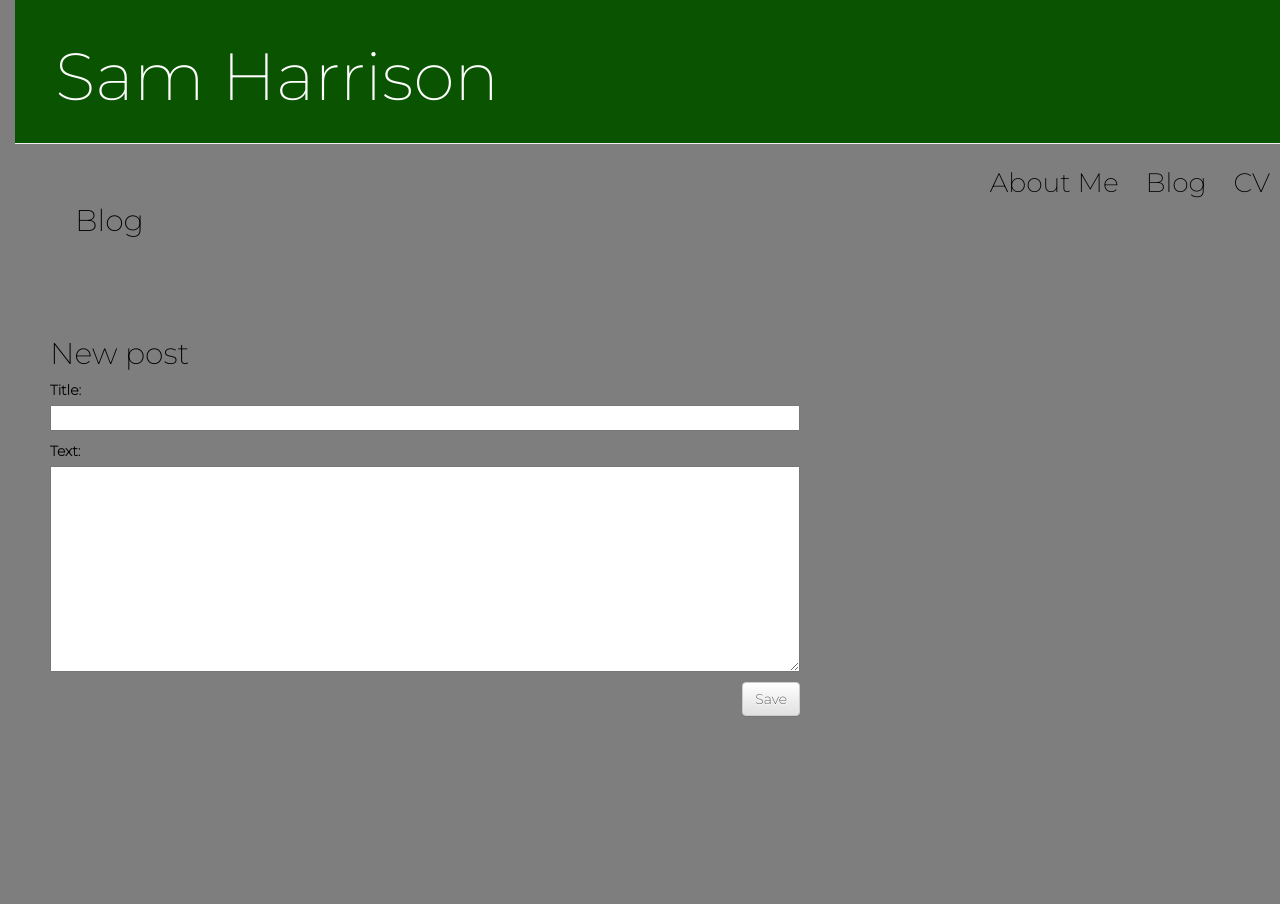
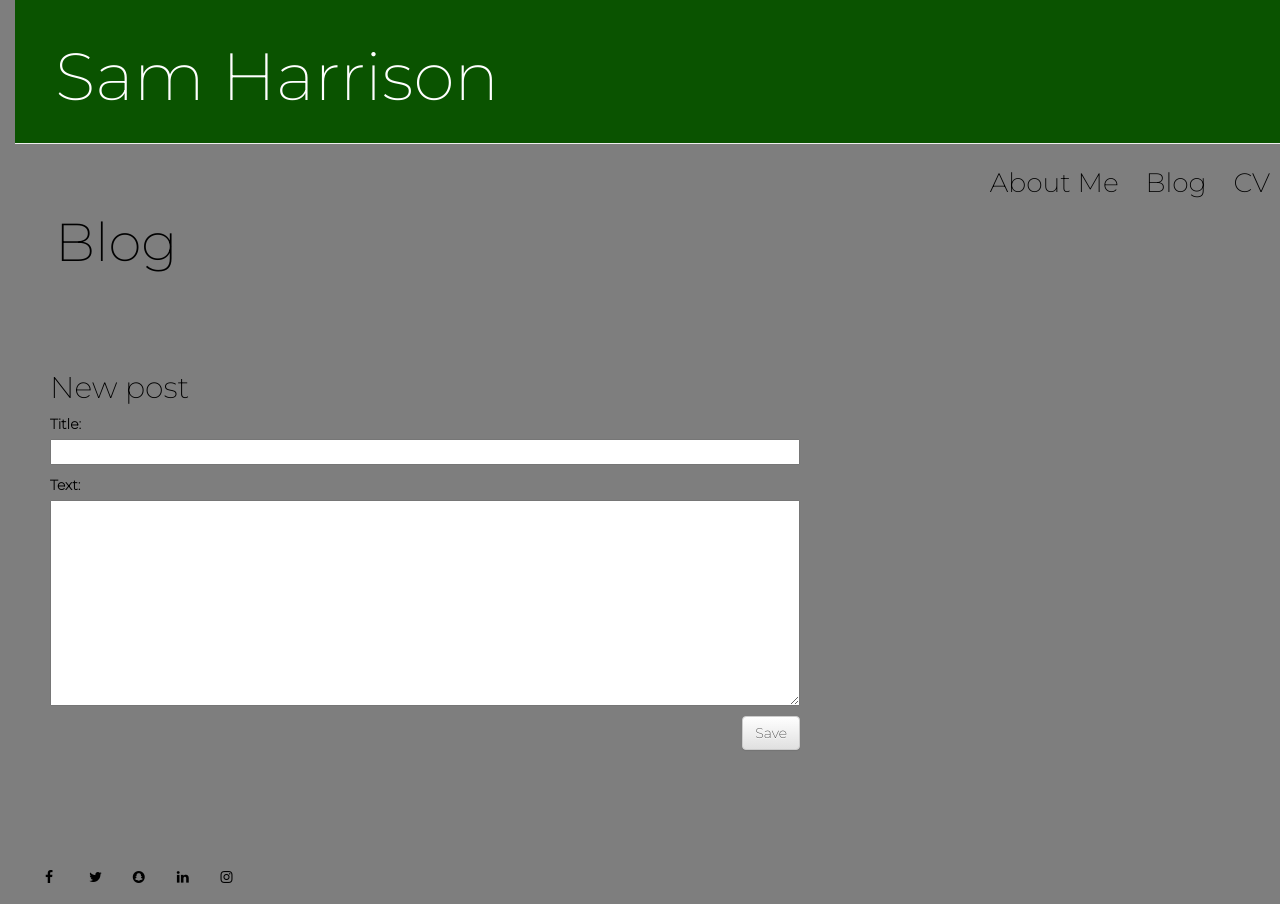
Before and after one commit to samh2575/Bridging-Coursework, a Django app: page /blog/post/new/ in a window 1280 px wide. Before the commit the page ends 716 px from the top, so only its background shows below. Run offline with Django 3.2, Linux system fonts and the light colour scheme; some libraries are stand-ins or nearby versions.

Commit message:
static rearange

```diff
--- a/blog/static/css/home.css
+++ /dev/null
@@ -1,125 +0,0 @@
-h1 a, h2 a {
-    font-family: 'Montserrat', sans-serif;
-}
-
-html {
-    background-color: #7e7e7e;
-}
-
-body {
-    padding-left: 15px;
-    background-color: #7e7e7e;
-}
-
-a:link{
-    color:#000000;
-  }
-  a:visited{
-    color: #000000;
-  }
-  a:hover{
-    color:orange;
-
-  }
-  a:focus{
-    color:#000000;
-  }
-  a:active{
-    color:#000000;
-  }
-
-.page-header {
-    background-color: #0a5300;
-    margin-top: 0;
-    padding: 20px 20px 20px 40px;
-}
-
-.page-header h1, .page-header h1 a, .page-header h1 a:visited, .page-header h1 a:active, .page-header h2 {
-    color: #ffffff;
-    font-family: 'Montserrat', sans-serif;
-    font-size: 50pt;
-    text-decoration: none;
-}
-
-.content {
-    margin-left: 40px;
-}
-
-h1, h2, h3, h4 {
-    font-family: 'Montserrat', sans-serif;
-}
-
-.date {
-    color: #3d3c3c;
-}
-
-.save {
-    float: right;
-}
-
-.post-form textarea, .post-form input {
-    width: 100%;
-}
-
-.top-menu, .top-menu:hover, .top-menu:visited {
-    color: #000000;
-    background-color: none;
-    font-family: 'Montserrat', sans-serif;
-    float: right;
-    font-size: 20pt;
-}
-
-.menu_item{
-    padding: 10px 10px 10px 10px;
-}
-
-.post {
-    margin-bottom: 70px;
-}
-
-.post h2 a, .post h2 a:visited {
-    color: #000000;
-}
-
-.subtitle {
-    font-size: 40pt;
-    color: #000000;
-    margin-left: 20px;
-    padding: 20px 20px 20px 40px;
-}
-
-.content {
-    color: #000000;
-    font-family: 'Montserrat', sans-serif;
-    margin-right: 20px;
-    margin-left: 20px;
-    margin-top: 50px;
-    margin-bottom: 100px;
-}
-
-
-.image {
-    border-radius: 25px;
-    padding: 0px 0px 0px 0px;
-}
-
-.image_text {
-    margin-left: 350px;
-    margin-top: 50px;
-    font-size: 18pt;
-}
-
-.fa {
-    padding: 20px;
-    font-size: 30px;
-    width: 30px;
-    text-align: center;
-    text-decoration: none;
-    border-radius: 50%;
-  }
-
-  .socials {
-    margin-top: 450px;
-    margin-bottom: 30px;
-    margin-left: 0px;
-  }
--- a/blog/templates/blog/base.html
+++ b/blog/templates/blog/base.html
@@ -6,7 +6,7 @@
         <link rel="stylesheet" href="//maxcdn.bootstrapcdn.com/bootstrap/3.2.0/css/bootstrap-theme.min.css">
         <link href="//fonts.googleapis.com/css?family=Lobster&subset=latin,latin-ext" rel="stylesheet" type="text/css">
         <link href="https://fonts.googleapis.com/css2?family=Montserrat:wght@200&display=swap" rel="stylesheet">
-        <link rel="stylesheet" href="{% static 'css/home.css' %}">
+        <link rel="stylesheet" href="{% static 'css/blog.css' %}">
     </head>
     <body>
         <div class="page-header">
@@ -21,7 +21,7 @@
             {% endif %}
         </div>
         <div class="subtitle">
-            <h2><a href='/blog/'>Blog</a></h2>
+            <a href='/blog/'>Blog</a>
         </div>
         <div class="content container">
             <div class="row">
@@ -32,4 +32,12 @@
             </div>
         </div>
     </body>
+    <div class='socials'>
+        <link rel="stylesheet" href="https://cdnjs.cloudflare.com/ajax/libs/font-awesome/4.7.0/css/font-awesome.min.css">
+        <a href="https://www.facebook.com/sam.harrison.988926/" class="fa fa-facebook"></a>
+        <a href="https://twitter.com/Sam77082412" class="fa fa-twitter"></a>
+        <a href="#" class="fa fa-snapchat"></a>
+        <a href="#" class="fa fa-linkedin"></a>
+        <a href="https://www.instagram.com/sam.harrison2575/" class="fa fa-instagram"></a>
+    </div>
 </html>
--- a/home/templates/home/base.html
+++ b/home/templates/home/base.html
@@ -6,7 +6,7 @@
         <link rel="stylesheet" href="//maxcdn.bootstrapcdn.com/bootstrap/3.2.0/css/bootstrap-theme.min.css">
         <link href="//fonts.googleapis.com/css?family=Lobster&subset=latin,latin-ext" rel="stylesheet" type="text/css">
         <link href="https://fonts.googleapis.com/css2?family=Montserrat:wght@200&display=swap" rel="stylesheet">
-        <link rel="stylesheet" href="{% static 'css/home.css' %}">
+        <link rel="stylesheet" href="static/css/home.css">
     </head>
     <body>
         <div class="page-header">
--- a/home/templates/home/home.html
+++ b/home/templates/home/home.html
@@ -3,7 +3,10 @@
 {% block content %}
 <p>
     <img src="static/images/amsterdamProfilePic.jpg" alt="Sam Harrison" style="float:left; width:300px; height:304px;" class='image'>
-    <p class='image_text'>Technology Degree Apprencice at PwC, studying Computer Science at the University of Birmingham</p>
+    <p class='image_text'>
+
+
+        Technology Degree Apprencice at PwC, studying Computer Science at the University of Birmingham</p>
 </p>
 
 {% endblock %}
```
Also changed, not shown: home/static/css/home.css (+6 -6 lines).
